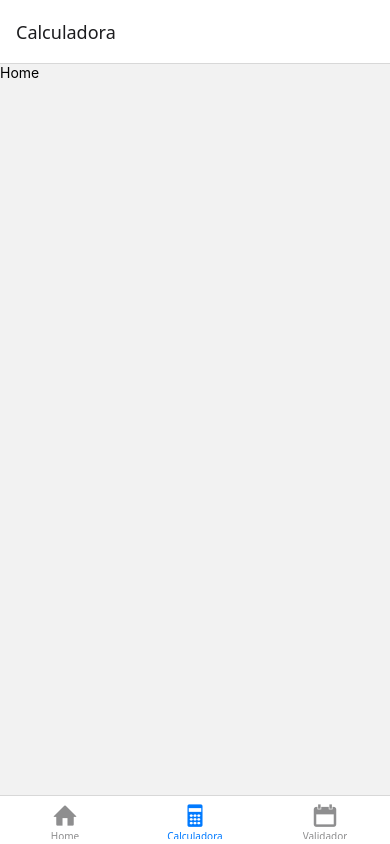
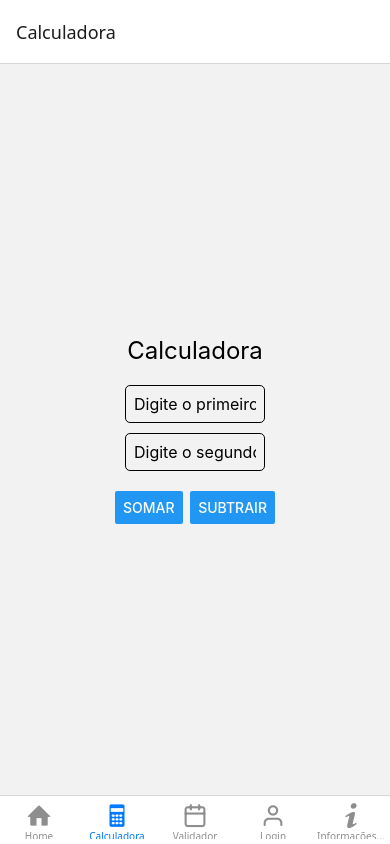
Before and after one commit to AyaCarol/atv01-react, a React Native app: screen /Calculadora in a window 390 px wide. Built offline with nearby package versions, Linux system fonts and the light colour scheme.

Commit message:
adição das paginas

```diff
--- a/app.json
+++ b/app.json
@@ -23,6 +23,9 @@
     },
     "web": {
       "favicon": "./assets/favicon.png"
-    }
+    },
+    "plugins": [
+      "expo-router"
+    ]
   }
 }
--- a/package.json
+++ b/package.json
@@ -13,6 +13,7 @@
     "@expo/metro-runtime": "~4.0.1",
     "@react-navigation/bottom-tabs": "^7.2.1",
     "@react-navigation/native": "^7.0.15",
+    "@theme-toggles/react": "^4.1.0",
     "expo": "~52.0.37",
     "expo-status-bar": "~2.0.1",
     "react": "18.3.1",
@@ -20,7 +21,8 @@
     "react-native": "0.76.7",
     "react-native-safe-area-context": "4.12.0",
     "react-native-screens": "~4.4.0",
-    "react-native-web": "~0.19.13"
+    "react-native-web": "~0.19.13",
+    "expo-router": "~4.0.17"
   },
   "devDependencies": {
     "@babel/core": "^7.25.2",
--- a/src/pages/calculadora/index.tsx
+++ b/src/pages/calculadora/index.tsx
@@ -1,19 +1,88 @@
-import React from "react";
-import { StyleSheet, Text, View } from "react-native";
+import React, { useState } from 'react';
+import { View, Text, TextInput, Button, StyleSheet, TouchableWithoutFeedback, Keyboard, Switch} from 'react-native';
 
-export default function App(){
-    return(
-        <View>
-            <Text>Home</Text>
+
+const App = () => {
+  const [num1, setNum1] = useState('');
+  const [num2, setNum2] = useState('');
+  const [resultado, setResultado] = useState<number | null | string>(null);
+
+  const mudarOp = (operacao: string) => {
+    const n1 = parseFloat(num1);
+    const n2 = parseFloat(num2);
+    if (isNaN(n1) || isNaN(n2)){
+      setResultado('Por favor, insira números');
+      return
+    };
+
+    if (operacao === 'somar') {
+      setResultado(n1 + n2);
+    } else if (operacao === 'subtrair') {
+      setResultado(n1 - n2);
+
+    }
+  };
+
+  return (
+    //<TouchableWithoutFeedback onPress={Keyboard.dismiss}>
+      <View style={[styles.container]}>
+
+        <Text style={styles.title}>Calculadora</Text>
+        <TextInput
+          style={styles.input}
+          keyboardType="numeric"
+          placeholder="Digite o primeiro número"
+          value={num1}
+          onChangeText={setNum1}
+        />
+        <TextInput
+          style={styles.input}
+          keyboardType="numeric"
+          placeholder="Digite o segundo número"
+          value={num2}
+          onChangeText={setNum2}
+        />
+
+        <View style={styles.buttonContainer}>
+          <Button title="Somar" onPress={() => mudarOp('somar')} />
+          <Button title="Subtrair" onPress={() => mudarOp('subtrair')} />
         </View>
+
+        {resultado !== null && <Text style={styles.resultado}>{resultado}</Text>}
+      </View>
+    //</TouchableWithoutFeedback>
   );
-}
+};
 
 const styles = StyleSheet.create({
   container: {
     flex: 1,
-        backgroundColor: '#fff',
+    justifyContent: 'center',
     alignItems: 'center',
-        justifyContent: 'center',
+    padding: 20,
+  },
+  title: {
+    fontSize: 24,
+    marginBottom: 20,
+  },
+  input: {
+    width: "40%",
+    borderWidth: 1,
+    borderRadius: 5,
+    padding: 8,
+    marginBottom: 10,
+    fontSize: 16,
+  },
+  buttonContainer: {
+    flexDirection: 'row',
+    justifyContent: 'space-evenly',
+    width: '50%',
+    marginTop: 10,
+  },
+  resultado: {
+    fontSize: 22,
+    marginTop: 20,
   },
   });
+
+export default App;
--- a/src/pages/home/index.tsx
+++ b/src/pages/home/index.tsx
@@ -3,8 +3,8 @@ import { StyleSheet, Text, View } from "react-native";
 
 export default function App(){
     return(
-        <View>
-            <Text>Home</Text>
+        <View style={[styles.container]}>
+              <Text style={[styles.title]}>Este é o App da nossa equipe :)</Text>
         </View>
     );
 }
@@ -16,4 +16,8 @@ const styles = StyleSheet.create({
         alignItems: 'center',
         justifyContent: 'center',
     },
+    title: {
+        fontSize: 24,
+        marginBottom: 20,
+    },
 });
--- /dev/null
+++ b/src/pages/infos/index.tsx
@@ -0,0 +1,106 @@
+import React, { useState } from "react";
+import { View, Text, TextInput, Button, ScrollView, StyleSheet } from "react-native";
+
+export default function UserInfoForm() {
+  const [formulario, setFormulario] = useState({
+    nome: "",
+    cpf: "",
+    email: "",
+    telefone: "",
+    endereco: "",
+    idade: "",
+  });
+  const [dados, setDados] = useState(null);
+
+  const handleChange = (key : string, value : string) => {
+    setFormulario({ ...formulario, [key]: value });
+  };
+
+  const handleSubmit = () => {
+    const { nome, cpf, email } = formulario;
+    if (!nome || !cpf || !email) {
+      alert("Os campos Nome, CPF e Email são obrigatórios.");
+      return;
+    }
+    setDados(formulario);
+  };
+
+  return (
+    <ScrollView contentContainerStyle={styles.container}>
+
+
+      <Text style={styles.title}>Formulário</Text>
+
+      <Text style={styles.label}>Nome *</Text>
+      <TextInput style={styles.input} placeholder="Nome" onChangeText={(text) => handleChange("nome", text)} />
+
+      <Text style={styles.label}>CPF *</Text>
+      <TextInput style={styles.input} placeholder="CPF" keyboardType="numeric" onChangeText={(text) => handleChange("cpf", text)} />
+
+      <Text style={styles.label}>Email *</Text>
+      <TextInput style={styles.input} placeholder="Email" keyboardType="email-address" onChangeText={(text) => handleChange("email", text)} />
+
+      <Text style={styles.label}>Telefone</Text>
+      <TextInput style={styles.input} placeholder="Telefone" keyboardType="phone-pad" onChangeText={(text) => handleChange("telefone", text)} />
+
+      <Text style={styles.label}>Endereço</Text>
+      <TextInput style={styles.input} placeholder="Endereço" onChangeText={(text) => handleChange("endereco", text)} />
+
+      <Text style={styles.label}>Idade</Text>
+      <TextInput style={styles.input} placeholder="Idade" keyboardType="numeric" onChangeText={(text) => handleChange("idade", text)} />
+
+
+      <Button title="Enviar" onPress={handleSubmit}/>
+
+      {dados && (
+        <View style={styles.resultContainer}>
+          <Text style={styles.resultTitle}>Informações do Usuário:</Text>
+          <Text>Nome: {dados.nome}</Text>
+          <Text>CPF: {dados.cpf}</Text>
+          <Text>Email: {dados.email}</Text>
+          {dados.telefone ? <Text>Telefone: {dados.telefone}</Text> : null}
+          {dados.endereco ? <Text>Endereço: {dados.endereco}</Text> : null}
+          {dados.idade ? <Text>Idade: {dados.idade}</Text> : null}
+        </View>
+      )}
+    </ScrollView>
+  );
+}
+
+const styles = StyleSheet.create({
+  container: {
+    flex: 1,
+    justifyContent: 'center',
+    alignItems: 'center',
+    padding: 20,
+  },
+  label: {
+    fontSize: 16,
+    fontWeight: "bold",
+    marginTop: 10,
+  },
+  title: {
+    fontSize: 24,
+    marginBottom: 20,
+  },
+  input: {
+    width: "40%",
+    borderWidth: 1,
+    borderRadius: 5,
+    padding: 8,
+    marginBottom: 10,
+    fontSize: 16,
+  },
+  resultContainer: {
+    marginTop: 20,
+    padding: 10,
+    borderWidth: 1,
+    borderColor: "#ccc",
+    borderRadius: 5,
+  },
+  resultTitle: {
+    fontSize: 18,
+    fontWeight: "bold",
+    marginBottom: 10,
+  },
+});
--- /dev/null
+++ b/src/pages/login/index.tsx
@@ -0,0 +1,85 @@
+import React, { useState } from "react";
+import { View, Text, TextInput, Button, Alert, StyleSheet } from "react-native";
+
+const EMAIL_PREDEFINIDO = "usuario@teste.com";
+const SENHA_PREDEFINIDA = "123456";
+
+export default function LoginScreen() {
+  const [email, setEmail] = useState("");
+  const [senha, setSenha] = useState("");
+  const [erros, setErros] = useState({ email: '', senha: '' });
+
+  const validarEmail = (email: string) => {
+    const emailRegex = /^[^\s@]+@[^\s@]+\.[^\s@]+$/;
+    return emailRegex.test(email);
+  };
+
+  const verificaLogin = () => {
+    const novoErro = { email: '', senha: '' };
+
+    if (!validarEmail(email) || email !== EMAIL_PREDEFINIDO) {
+      novoErro.email = 'Por favor, insira um endereço de email válido!';
+    }
+    if(email === EMAIL_PREDEFINIDO && senha !== SENHA_PREDEFINIDA){
+      novoErro.senha = 'Verifique sua senha';
+    }
+
+    setErros(novoErro);
+
+    if (!novoErro.email && !novoErro.senha && email === EMAIL_PREDEFINIDO && senha === SENHA_PREDEFINIDA) {
+      alert('Login realizado com sucesso!');
+    }
+  };
+
+  return (
+    <View style={styles.container}>
+      <Text style={styles.title}>Login</Text>
+      <TextInput
+        style={styles.input}
+        placeholder="E-mail"
+        keyboardType="email-address"
+        autoCapitalize="none"
+        value={email}
+        onChangeText={setEmail}
+      />
+      {erros.email ? <Text style={styles.erros}>{erros.email}</Text> : null}
+
+      <TextInput
+        style={styles.input}
+        placeholder="Senha"
+        secureTextEntry
+        value={senha}
+        onChangeText={setSenha}
+      />
+      {erros.senha ? <Text style={styles.erros}>{erros.senha}</Text> : null}
+      <Button title="Entrar" onPress={verificaLogin} />
+    </View>
+
+  );
+}
+
+const styles = StyleSheet.create({
+  container: {
+    flex: 1,
+    justifyContent: 'center',
+    alignItems: 'center',
+    padding: 20,
+  },
+  title: {
+    fontSize: 24,
+    marginBottom: 20,
+  },
+  input: {
+    width: "40%",
+    borderWidth: 1,
+    borderRadius: 5,
+    padding: 8,
+    marginBottom: 10,
+    fontSize: 16,
+  },
+  erros: {
+    color: '#FF3B30',
+    fontSize: 14,
+    paddingBottom: 10,
+  },
+});
--- a/src/pages/validador-idade/index.tsx
+++ b/src/pages/validador-idade/index.tsx
@@ -1,19 +1,74 @@
-import React from "react";
-import { StyleSheet, Text, View } from "react-native";
+import React, { useState } from "react";
+import { View, Text, TextInput, Button, StyleSheet, Switch } from "react-native";
 
-export default function App(){
-    return(
-        <View>
-            <Text>Validador de Idade</Text>
-        </View>
-    );
-}
+const ValidadorIdade = () => {
+  const [idade, setIdade] = useState('');
+  const [mensagem, setMensagem] = useState('');
+
+  const validarIdade = () => {
+    if (!idade || isNaN(idade)) {
+      setMensagem("Por favor, insira uma idade válida.");
+      return;
+    }
+
+    const idadeUsuario = parseInt(idade);
+    if (idadeUsuario >= 18) {
+      setMensagem("Você já pode tirar sua CNH!");
+    } else {
+      setMensagem("Você ainda não pode tirar sua CNH.");
+    }
+  };
+
+  return (
+    <View style={[styles.container]}>
+      <Text style={[styles.title]}>Validador de Idade</Text>
+      <TextInput
+        style={[styles.input]}
+        keyboardType="numeric"
+        placeholder="Digite sua idade"
+        value={idade}
+        onChangeText={setIdade}
+      />
+      <View style={styles.buttonContainer}>
+        <Button title="Validar" onPress={validarIdade} />
+      </View>
+      {mensagem ? <Text style={[styles.resultado]}>{mensagem}</Text> : null}
+
+    </View>
+  );
+};
 
 const styles = StyleSheet.create({
-    container: {
-        flex: 1,
-        backgroundColor: '#fff',
-        alignItems: 'center',
-        justifyContent: 'center',
-    },
+  container: {
+    flex: 1,
+    justifyContent: "center",
+    alignItems: "center",
+    padding: 20,
+  },
+  title: {
+    fontSize: 24,
+    marginBottom: 20,
+  },
+  input: {
+    width: "40%",
+    borderWidth: 1,
+    borderRadius: 5,
+    padding: 8,
+    marginBottom: 10,
+    fontSize: 16,
+  },
+  buttonContainer: {
+    flexDirection: 'row',
+    justifyContent: 'space-evenly',
+    width: '50%',
+    marginTop: 10,
+
+  },
+  resultado: {
+    fontSize: 22,
+    marginTop: 20,
+    fontWeight: "bold",
+  },
 });
+
+export default ValidadorIdade;
--- a/src/routes.js
+++ b/src/routes.js
@@ -4,6 +4,8 @@ import {createBottomTabNavigator} from '@react-navigation/bottom-tabs';
 import Home from './pages/home';
 import Calculadora from './pages/calculadora';
 import Validador from './pages/validador-idade';
+import Login from './pages/login';
+import Info from './pages/infos';
 
 import {Entypo, Feather} from '@expo/vector-icons';
 
@@ -37,7 +39,27 @@ export default function routes(){
                 component={Validador}
                 options={{
                     tabBarIcon: ({size, color}) => (
-                        <Entypo name="calendar" size={size} color={color}/>
+                        <Feather name="calendar" size={size} color={color}/>
+                    )
+                }}
+            />
+
+            <Tab.Screen
+                name="Login"
+                component={Login}
+                options={{
+                    tabBarIcon: ({size, color}) => (
+                        <Feather name="user" size={size} color={color}/>
+                    )
+                }}
+            />
+
+            <Tab.Screen
+                name="Informações de Usuário"
+                component={Info}
+                options={{
+                    tabBarIcon: ({size, color}) => (
+                        <Entypo name="info" size={size} color={color}/>
                     )
                 }}
             />
```
Also changed, not shown: 1 other file (tests, documents, lock files or other folders). Lines whose indentation alone changed are shown as unchanged.
